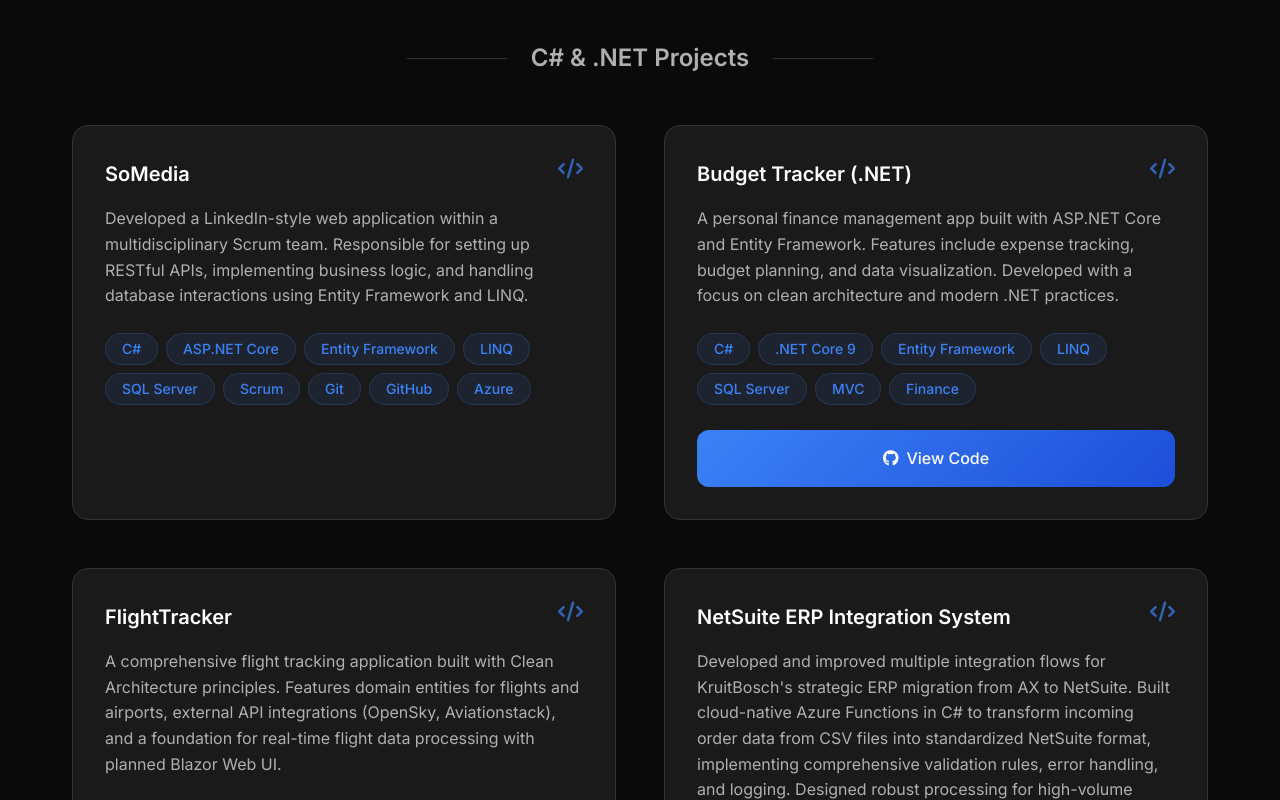
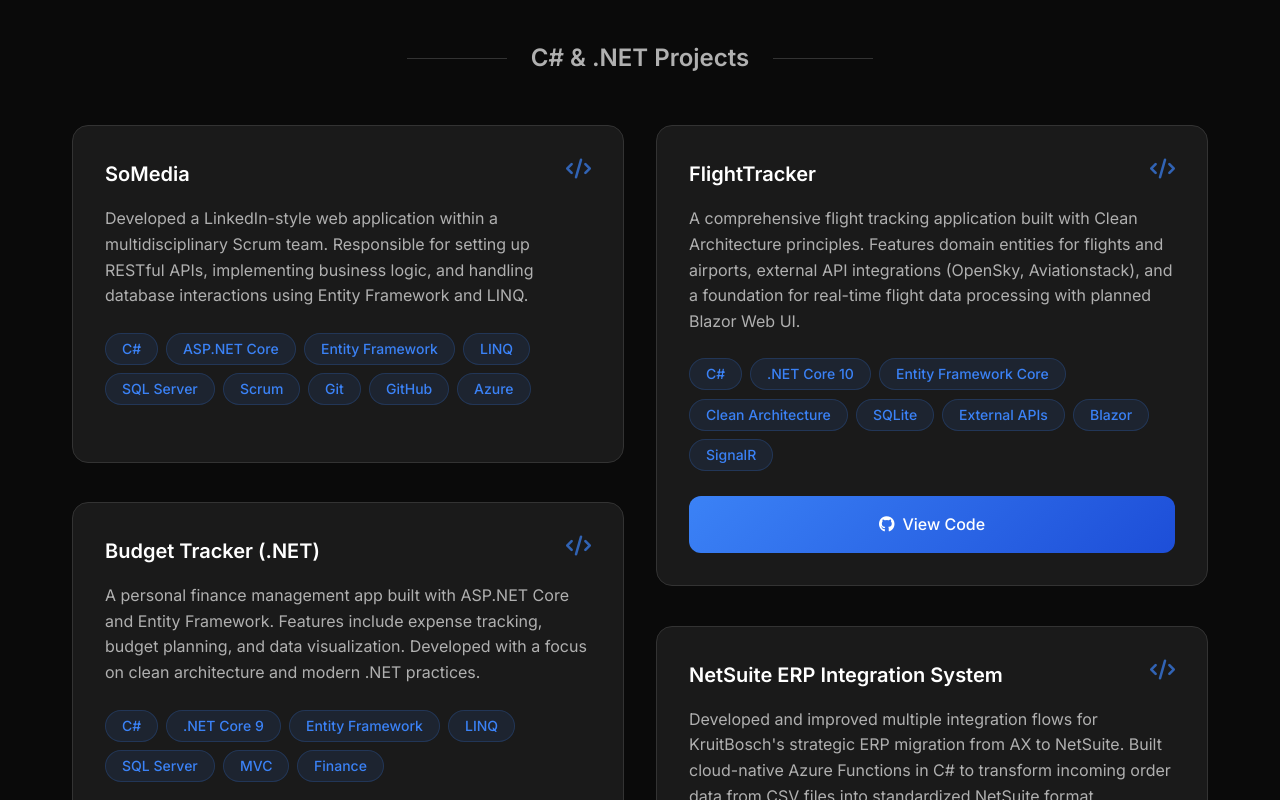
Before and after one commit to rick2909/rick2909.github.io, a Vue app: page / in a window 1280 px wide. Shown: the part 1680-2480 px from the top of the page. Built offline with nearby package versions, Linux system fonts and the light colour scheme.

Commit message:
Implement masonry layout for projects

```diff
--- a/src/styles/main.scss
+++ b/src/styles/main.scss
@@ -352,14 +352,17 @@
 }
 
 .projects-grid {
-  display: grid;
-  grid-template-columns: repeat(auto-fit, minmax(350px, 1fr));
-  gap: $spacing-2xl;
-  margin-top: $spacing-2xl;
+  column-count: 2;
+  column-gap: $spacing-xl;
+  margin-top: $spacing-xl;
 
   @include mobile {
-    grid-template-columns: 1fr;
-    gap: $spacing-xl;
+    column-count: 1;
+    column-gap: $spacing-lg;
+  }
+
+  @media (max-width: 768px) {
+    column-count: 1;
   }
 }
 
@@ -367,6 +370,10 @@
   @include card-base;
   @include hover-lift;
   @include slide-up(0.6s);
+  break-inside: avoid;
+  margin-bottom: $spacing-xl;
+  display: inline-block;
+  width: 100%;
 
   &:nth-child(even) {
     animation-delay: 0.1s;
```
